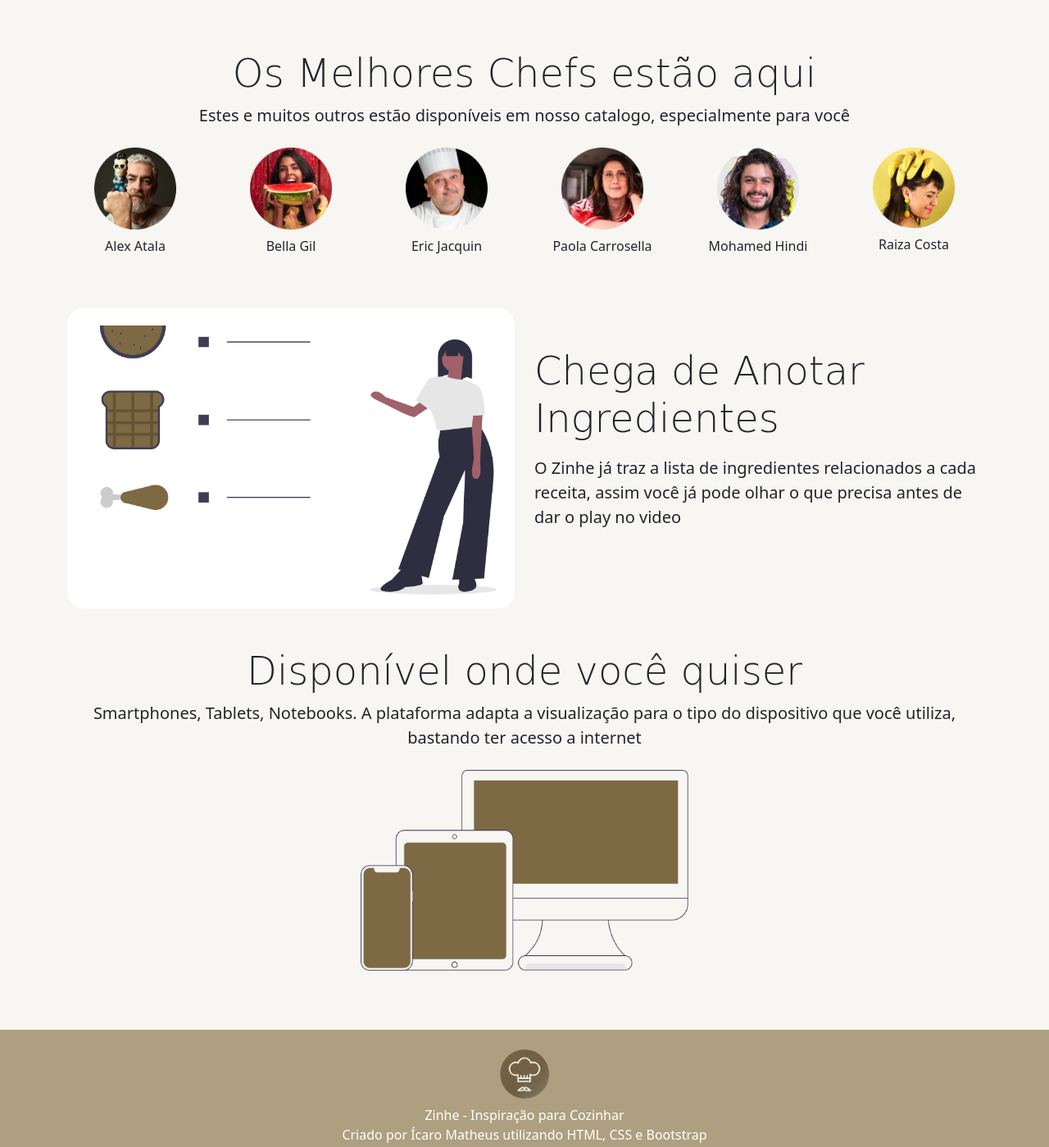
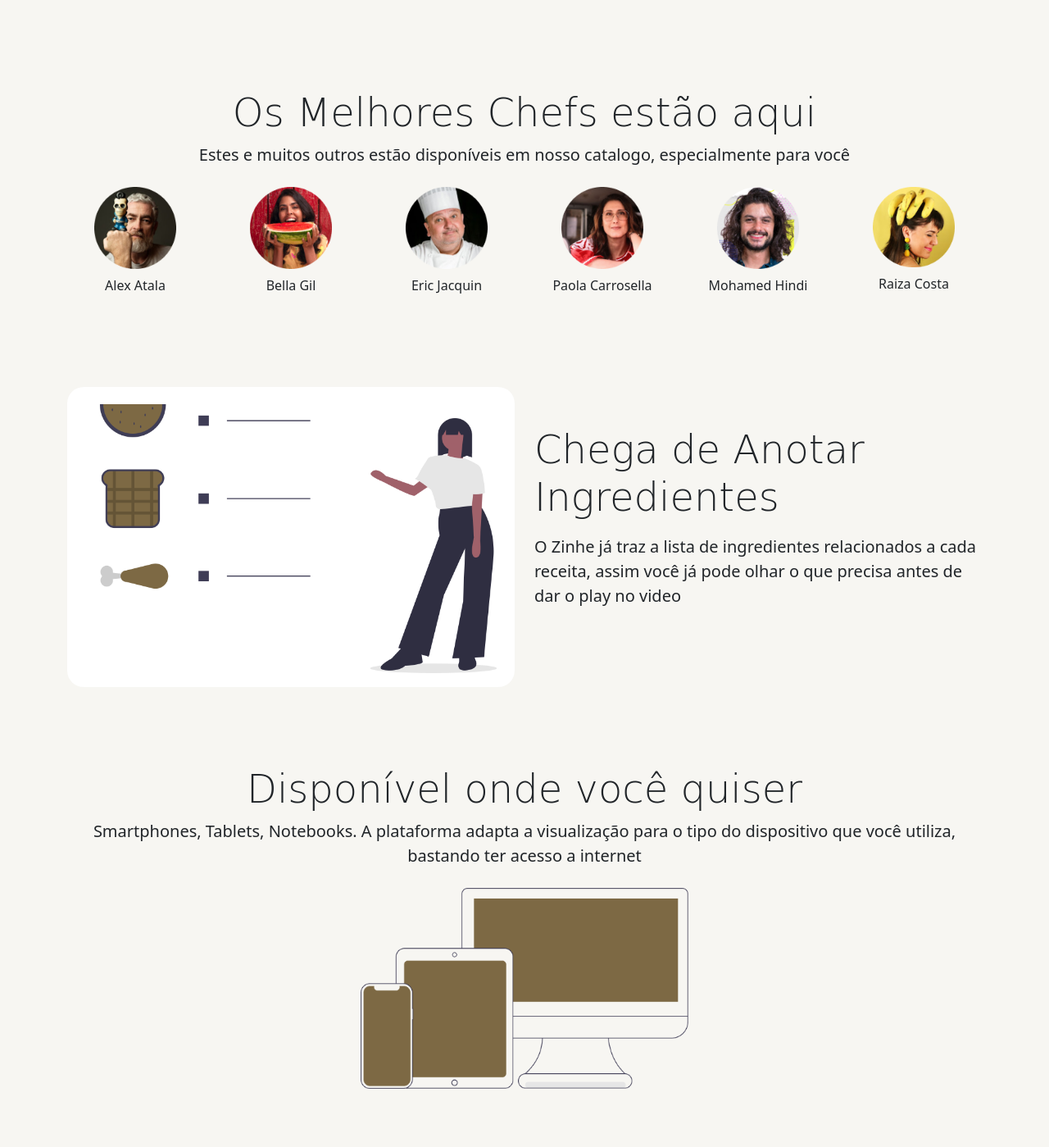
Before and after one commit to ieloi/Zinhe-LP, a plain HTML site: page index.html in a window 1280 px wide. Shown: the part 918-2317 px from the top of the page at 82% size. Drawn offline with Linux system fonts and the light colour scheme; a web font is replaced by a local one.

Commit message:
Correções em espaçamentos

```diff
--- a/index.html
+++ b/index.html
@@ -62,7 +62,7 @@
 
     <!-- Inicio Seção Listagem Chefs -->
     <section class="listagem-chefs my-5">
-        <div class="container text-center mb-5">
+        <div class="container text-center py-5">
             <h1 class="display-5">Os Melhores Chefs estão aqui</h1>
             <p class="lead mb-4">Estes e muitos outros estão disponíveis em nosso catalogo, especialmente para você</p>
 
@@ -116,7 +116,7 @@
 
     <!-- Inicio Seção Disponilibidade -->
     <section class="disponibilidade my-5">
-        <div class="container text-center">
+        <div class="container text-center py-5">
             <h1 class="display-5 mb-2">Disponível onde você quiser</h1>
             <p class="lead mb-4">Smartphones, Tablets, Notebooks. A plataforma adapta a visualização para o tipo do
                 dispositivo que você utiliza, bastando ter acesso a internet</p>
```
